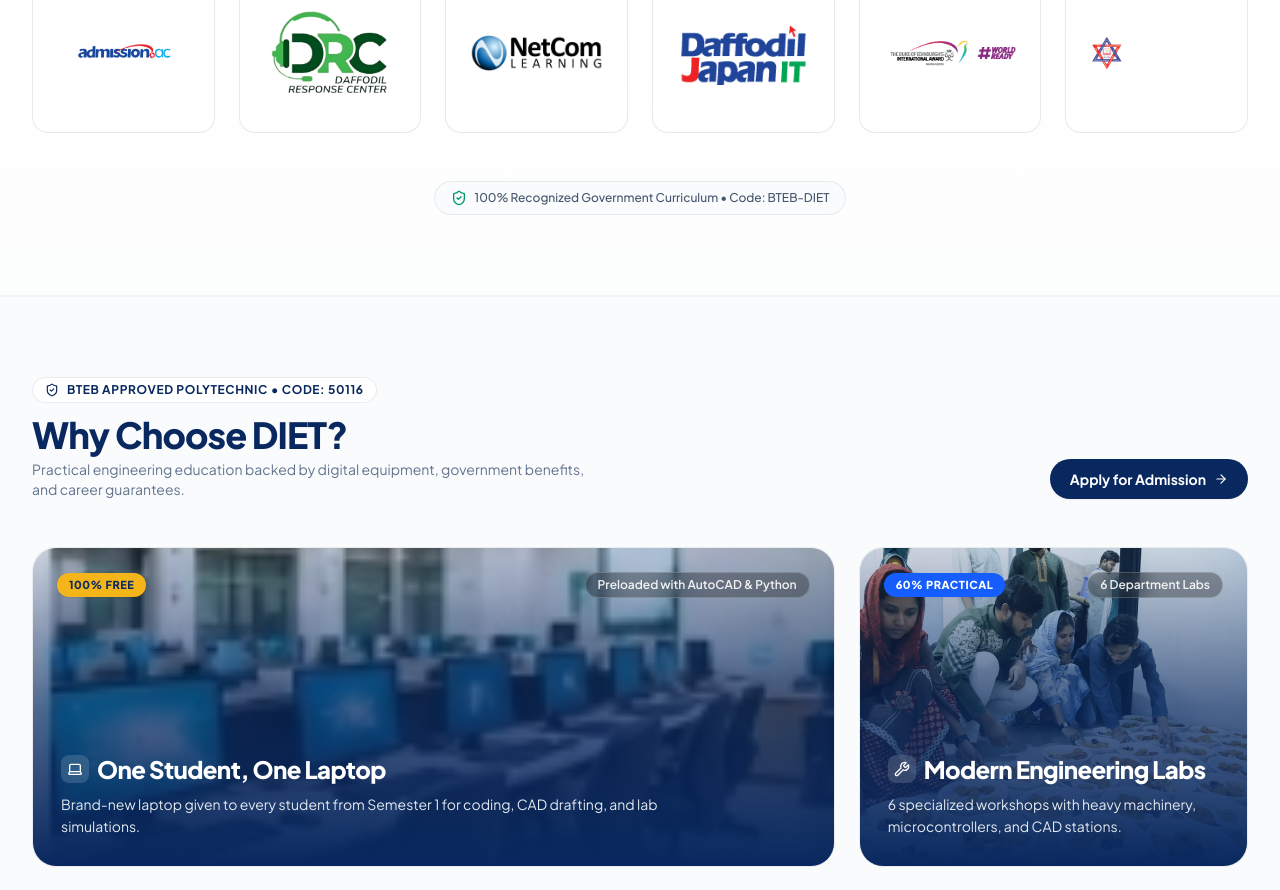
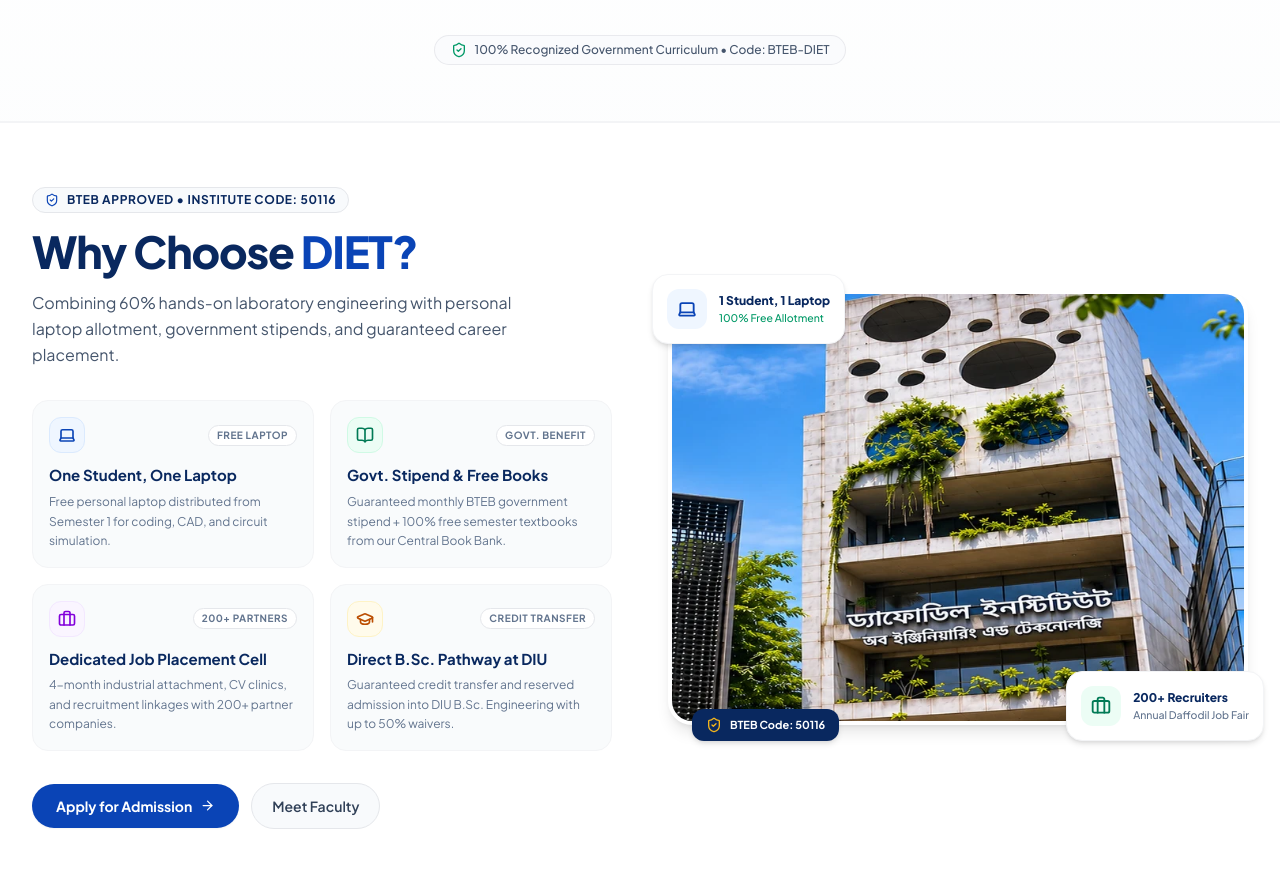
Before and after one commit to attashinn/diiit-test, a Next.js app in the folder landing/: page / in a window 1280 px wide. Shown: the part 2520-3410 px from the top of the page. Built offline with nearby package versions, Linux system fonts and the light colour scheme.

Commit message:
style: elevate Why Choose DIET and Link & Accreditation with clean institutional layout and zero-slop visuals

```diff
--- a/landing/src/components/LinkAccreditation.tsx
+++ b/landing/src/components/LinkAccreditation.tsx
@@ -102,21 +102,15 @@ const accreditationPartners: PartnerItem[] = [
 
 export default function LinkAccreditation() {
   return (
-    <section className="w-full py-16 sm:py-20 bg-white border-y border-gray-100 overflow-hidden relative">
+    <section className="w-full py-10 sm:py-14 bg-white border-y border-gray-100 overflow-hidden relative">
       {/* Background Subtle Gradient Accent */}
       <div className="absolute inset-0 bg-gradient-to-b from-[#F9FBFC]/60 via-white to-[#F9FBFC]/40 pointer-events-none" />
 
       <div className="max-w-[1360px] mx-auto px-4 sm:px-6 lg:px-8 relative z-10">
         {/* Section Header */}
-        <motion.div
-          initial={{ opacity: 0, y: 18 }}
-          whileInView={{ opacity: 1, y: 0 }}
-          viewport={{ once: true, margin: "-40px" }}
-          transition={{ duration: 0.6, ease: [0.22, 1, 0.36, 1] }}
-          className="text-center mb-12 sm:mb-14"
-        >
+        <div className="text-center mb-9 sm:mb-11">
           {/* Tagline */}
-          <div className="inline-flex items-center gap-2 mb-2.5">
+          <div className="inline-flex items-center gap-2 mb-2">
             <span className="w-6 h-[3px] bg-[#F4B51B] rounded-full inline-block" />
             <span className="font-extrabold text-[12px] sm:text-[13px] text-[#09285F] uppercase tracking-[0.08em]">
               Affiliations &amp; Global Network
@@ -129,32 +123,24 @@ export default function LinkAccreditation() {
             Link &amp; Accreditation
           </h2>
 
-          <p className="text-xs sm:text-sm text-slate-500 mt-2.5 max-w-2xl mx-auto leading-relaxed">
+          <p className="text-xs sm:text-sm text-slate-500 mt-2 max-w-2xl mx-auto leading-relaxed">
             Approved by Bangladesh Technical Education Board (BTEB) and collaborating with leading industry enterprises, career platforms, and international academic networks.
           </p>
-        </motion.div>
+        </div>
 
-        {/* 12 Partner & Accreditation Cards Grid (Bigger & Full Native Color) */}
-        <div className="grid grid-cols-2 min-[480px]:grid-cols-3 sm:grid-cols-4 lg:grid-cols-6 gap-4 sm:gap-5 lg:gap-6">
+        {/* 12 Partner & Accreditation Cards Grid (Bigger & Full Native Color, No Shadow) */}
+        <div className="grid grid-cols-2 min-[480px]:grid-cols-3 sm:grid-cols-4 lg:grid-cols-6 gap-3.5 sm:gap-4 lg:gap-5">
           {accreditationPartners.map((item, index) => (
             <motion.a
               key={item.id}
               href={item.url}
               target="_blank"
               rel="noopener noreferrer"
-              initial={{ opacity: 0, y: 15 }}
-              whileInView={{ opacity: 1, y: 0 }}
-              viewport={{ once: true, margin: "-20px" }}
-              transition={{
-                duration: 0.45,
-                delay: index * 0.03,
-                ease: [0.22, 1, 0.36, 1],
-              }}
               whileHover={{ y: -3, transition: { duration: 0.18 } }}
-              className="group bg-white rounded-2xl p-4 sm:p-6 flex flex-col items-center justify-center border border-gray-200/90 hover:border-[#0A44B6] transition-all duration-200 relative min-h-[130px] sm:min-h-[145px] lg:min-h-[160px]"
+              className="group bg-white rounded-2xl p-3 sm:p-5 flex flex-col items-center justify-center border border-gray-200/80 hover:border-[#0A44B6] transition-all duration-200 relative min-h-[110px] sm:min-h-[130px] lg:min-h-[145px]"
             >
               {/* Logo Container (Enlarged & Always Full Color, No Shadow) */}
-              <div className="relative w-full h-16 sm:h-20 lg:h-24 flex items-center justify-center px-1">
+              <div className="relative w-full h-14 sm:h-18 lg:h-20 flex items-center justify-center px-1">
                 <Image
                   src={item.image}
                   alt={item.name}
@@ -166,16 +152,16 @@ export default function LinkAccreditation() {
               </div>
 
               {/* External Link Indicator on Hover */}
-              <div className="absolute top-2.5 right-2.5 opacity-0 group-hover:opacity-100 transition-opacity text-slate-400 group-hover:text-[#0A44B6]">
-                <ExternalLink size={13} />
+              <div className="absolute top-2 right-2 opacity-0 group-hover:opacity-100 transition-opacity text-slate-400 group-hover:text-[#0A44B6]">
+                <ExternalLink size={12} />
               </div>
             </motion.a>
           ))}
         </div>
 
         {/* Verification Ribbon */}
-        <div className="mt-10 sm:mt-12 text-center">
-          <div className="inline-flex items-center gap-2 px-4 py-2 rounded-full bg-[#FAFBFD] border border-gray-200/80 text-[11px] sm:text-xs text-slate-600">
+        <div className="mt-8 sm:mt-10 text-center">
+          <div className="inline-flex items-center gap-2 px-4 py-1.5 rounded-full bg-[#FAFBFD] border border-gray-200/80 text-[11px] sm:text-xs text-slate-600">
             <ShieldCheck className="w-4 h-4 text-emerald-600" />
             <span className="font-medium">
               100% Recognized Government Curriculum &bull; Code: BTEB-DIET
--- a/landing/src/components/ProgramsSection.tsx
+++ b/landing/src/components/ProgramsSection.tsx
@@ -73,7 +73,7 @@ const programs = [
 
 export default function ProgramsSection() {
   return (
-    <section id="programs" className="w-full py-16 sm:py-24 bg-white overflow-hidden">
+    <section id="programs" className="w-full pt-14 sm:pt-20 pb-8 sm:pb-12 bg-white overflow-hidden">
       <div className="max-w-[1360px] mx-auto px-4 sm:px-6 lg:px-8">
         {/* Section Header */}
         <motion.div
--- a/landing/src/components/WhyChooseSection.tsx
+++ b/landing/src/components/WhyChooseSection.tsx
@@ -11,195 +11,177 @@ import {
   BookOpen,
   ArrowRight,
   ShieldCheck,
-  Wrench,
-  Rocket,
-  ArrowUpRight,
+  CheckCircle2,
+  Sparkles,
+  Building2,
+  Users,
 } from "lucide-react";
 
 interface WhyChooseSectionProps {
   onOpenTourModal?: () => void;
 }
 
-const visualPillars = [
+const keyAdvantages = [
   {
-    id: "laptop",
-    badge: "100% FREE",
-    badgeColor: "bg-[#F4B51B] text-[#09285F]",
+    icon: Laptop,
+    iconColor: "text-[#0A44B6] bg-blue-50 border-blue-100",
     title: "One Student, One Laptop",
-    subtitle: "Brand-new laptop given to every student from Semester 1 for coding, CAD drafting, and lab simulations.",
-    image: "/diet/campus/facility-computer-labs.webp",
-    span: "lg:col-span-8",
-    aspect: "aspect-[16/9] sm:aspect-[21/9]",
-    icon: Laptop,
-    stats: "Preloaded with AutoCAD & Python",
+    desc: "Free personal laptop distributed from Semester 1 for coding, CAD, and circuit simulation.",
+    tag: "Free Laptop",
   },
   {
-    id: "labs",
-    badge: "60% PRACTICAL",
-    badgeColor: "bg-blue-600 text-white",
-    title: "Modern Engineering Labs",
-    subtitle: "6 specialized workshops with heavy machinery, microcontrollers, and CAD stations.",
-    image: "/diet/campus/engineering_workshop.webp",
-    span: "lg:col-span-4",
-    aspect: "aspect-[4/3] sm:aspect-[16/10]",
-    icon: Wrench,
-    stats: "6 Department Labs",
+    icon: BookOpen,
+    iconColor: "text-emerald-700 bg-emerald-50 border-emerald-100",
+    title: "Govt. Stipend & Free Books",
+    desc: "Guaranteed monthly BTEB government stipend + 100% free semester textbooks from our Central Book Bank.",
+    tag: "Govt. Benefit",
   },
   {
-    id: "stipend",
-    badge: "GOVT. BENEFIT",
-    badgeColor: "bg-emerald-600 text-white",
-    title: "Monthly Stipend & Free Books",
-    subtitle: "Guaranteed BTEB monthly stipend and complete semester textbooks free from our Central Book Bank.",
-    image: "/diet/campus/facility-digital-library.webp",
-    span: "lg:col-span-4",
-    aspect: "aspect-[4/3] sm:aspect-[16/10]",
-    icon: BookOpen,
-    stats: "100% Free Course Books",
+    icon: Briefcase,
+    iconColor: "text-purple-700 bg-purple-50 border-purple-100",
+    title: "Dedicated Job Placement Cell",
+    desc: "4-month industrial attachment, CV clinics, and recruitment linkages with 200+ partner companies.",
+    tag: "200+ Partners",
   },
   {
-    id: "placement",
-    badge: "200+ RECRUITERS",
-    badgeColor: "bg-purple-600 text-white",
-    title: "Guaranteed Placement Cell",
-    subtitle: "4-month full-time industrial attachment and direct recruitment at the annual Daffodil Job Fair.",
-    image: "/diet/campus/tech_seminar.webp",
-    span: "lg:col-span-4",
-    aspect: "aspect-[4/3] sm:aspect-[16/10]",
-    icon: Briefcase,
-    stats: "95% Corporate Placement",
-  },
-  {
-    id: "diu",
-    badge: "CREDIT TRANSFER",
-    badgeColor: "bg-[#09285F] text-[#F4B51B]",
+    icon: GraduationCap,
+    iconColor: "text-amber-700 bg-amber-50 border-amber-100",
     title: "Direct B.Sc. Pathway at DIU",
-    subtitle: "Guaranteed credit waiver into B.Sc. Engineering at Daffodil International University with alumni scholarships.",
-    image: "/diet/campus/campus-hero-students.webp",
-    span: "lg:col-span-4",
-    aspect: "aspect-[4/3] sm:aspect-[16/10]",
-    icon: GraduationCap,
-    stats: "Up to 50% Tuition Waiver",
+    desc: "Guaranteed credit transfer and reserved admission into DIU B.Sc. Engineering with up to 50% waivers.",
+    tag: "Credit Transfer",
   },
 ];
 
 export default function WhyChooseSection({ onOpenTourModal }: WhyChooseSectionProps) {
   return (
-    <section id="about" className="w-full py-16 sm:py-20 bg-[#FAFBFD] border-t border-gray-100 overflow-hidden">
+    <section id="about" className="w-full pt-12 sm:pt-16 pb-16 sm:pb-20 bg-white border-t border-gray-100 overflow-hidden">
       <div className="max-w-[1360px] mx-auto px-4 sm:px-6 lg:px-8">
 
-        {/* Header (Clean, Punchy, Zero Wall of Text) */}
-        <div className="flex flex-col md:flex-row md:items-end justify-between gap-4 mb-10 sm:mb-12">
-          <div>
-            <div className="inline-flex items-center gap-2 px-3 py-1 rounded-full bg-white border border-gray-200/80 text-[#09285F] text-[11px] sm:text-xs font-bold tracking-wider uppercase mb-3">
-              <ShieldCheck size={14} className="text-[#09285F]" />
-              <span>BTEB Approved Polytechnic &bull; Code: 50116</span>
+        <div className="grid grid-cols-1 lg:grid-cols-12 gap-10 lg:gap-14 items-center">
+
+          {/* Left Column (6 cols): Clean, Concise Highlights */}
+          <div className="lg:col-span-6 text-left">
+            {/* Accreditation Chip */}
+            <div className="inline-flex items-center gap-2 px-3 py-1 rounded-full bg-slate-50 border border-gray-200 text-[#09285F] text-[11px] sm:text-xs font-bold tracking-wider uppercase mb-3.5">
+              <ShieldCheck size={14} className="text-[#0A44B6]" />
+              <span>BTEB Approved &bull; Institute Code: 50116</span>
             </div>
 
-            <h2 className="text-2xl sm:text-3xl lg:text-4xl font-black text-[#09285F] tracking-tight">
-              Why Choose DIET?
+            {/* Main Title */}
+            <h2 className="text-3xl sm:text-4xl lg:text-[44px] font-black text-[#09285F] tracking-tight leading-[1.12] mb-3.5">
+              Why Choose <span className="text-[#0A44B6]">DIET?</span>
             </h2>
-            <p className="text-xs sm:text-sm text-slate-500 mt-1 max-w-xl">
-              Practical engineering education backed by digital equipment, government benefits, and career guarantees.
+
+            {/* Concise 1-sentence value statement */}
+            <p className="text-sm sm:text-base text-slate-600 leading-relaxed font-normal mb-8 max-w-lg">
+              Combining 60% hands-on laboratory engineering with personal laptop allotment, government stipends, and guaranteed career placement.
             </p>
-          </div>
 
-          <Link
-            href="/apply"
-            className="inline-flex items-center gap-2 self-start md:self-auto bg-[#09285F] hover:bg-[#071f4a] text-white text-xs sm:text-sm font-bold px-5 py-2.5 rounded-full transition shadow-xs"
-          >
-            <span>Apply for Admission</span>
-            <ArrowRight size={14} />
-          </Link>
-        </div>
-
-        {/* Visual Bento Grid of Real Institutional Highlights */}
-        <div className="grid grid-cols-1 md:grid-cols-2 lg:grid-cols-12 gap-5 sm:gap-6">
-          {visualPillars.map((item, index) => {
+            {/* 4 Crisp Visual Feature Cards */}
+            <div className="grid grid-cols-1 sm:grid-cols-2 gap-3.5 sm:gap-4 mb-8">
+              {keyAdvantages.map((item) => {
                 const Icon = item.icon;
                 return (
-              <motion.div
-                key={item.id}
-                initial={{ opacity: 0, y: 20 }}
-                whileInView={{ opacity: 1, y: 0 }}
-                viewport={{ once: true, margin: "-30px" }}
-                transition={{ duration: 0.5, delay: index * 0.05, ease: [0.22, 1, 0.36, 1] }}
-                whileHover={{ y: -4, transition: { duration: 0.2 } }}
-                className={`group relative rounded-3xl overflow-hidden border border-gray-200/80 bg-white ${item.span} flex flex-col justify-end min-h-[280px] sm:min-h-[320px]`}
+                  <div
+                    key={item.title}
+                    className="p-4 rounded-2xl border border-gray-100 bg-[#F9FBFC] hover:bg-white hover:border-gray-200 hover:shadow-sm transition-all flex flex-col justify-between"
                   >
-                {/* Background Real Campus Photo */}
-                <div className="absolute inset-0 z-0">
-                  <Image
-                    src={item.image}
-                    alt={item.title}
-                    fill
-                    className="object-cover object-center transition-transform duration-700 ease-out group-hover:scale-105"
-                    sizes="(max-width: 768px) 100vw, (max-width: 1200px) 50vw, 33vw"
-                  />
-                  {/* Atmospheric Gradient Layer */}
-                  <div className="absolute inset-0 bg-gradient-to-t from-[#09285F] via-[#09285F]/70 to-[#09285F]/20 group-hover:via-[#09285F]/60 transition-colors duration-300" />
+                    <div>
+                      <div className="flex items-center justify-between mb-3">
+                        <div className={`w-9 h-9 rounded-xl border flex items-center justify-center ${item.iconColor}`}>
+                          <Icon size={18} strokeWidth={2.2} />
                         </div>
-
-                {/* Top Badge & Stat Chip */}
-                <div className="relative z-10 p-5 sm:p-6 mb-auto flex items-center justify-between gap-2">
-                  <span className={`text-[10.5px] sm:text-[11px] font-black uppercase tracking-wider px-3 py-1 rounded-full shadow-xs ${item.badgeColor}`}>
-                    {item.badge}
-                  </span>
-
-                  <span className="text-[11px] sm:text-xs font-semibold text-white/90 bg-black/30 backdrop-blur-md px-3 py-1 rounded-full border border-white/20">
-                    {item.stats}
+                        <span className="text-[10px] font-bold text-slate-500 uppercase tracking-wider bg-white border border-gray-200 px-2 py-0.5 rounded-full">
+                          {item.tag}
                         </span>
                       </div>
 
-                {/* Bottom Content Overlay (Short, Crisp, Clean) */}
-                <div className="relative z-10 p-5 sm:p-7 text-white">
-                  <div className="flex items-center gap-2 mb-2">
-                    <div className="w-7 h-7 rounded-lg bg-white/15 backdrop-blur-md flex items-center justify-center text-white">
-                      <Icon size={16} />
-                    </div>
-                    <h3 className="text-lg sm:text-xl lg:text-2xl font-black text-white tracking-tight">
+                      <h3 className="text-sm sm:text-[15px] font-bold text-[#09285F] leading-snug mb-1.5">
                         {item.title}
                       </h3>
-                  </div>
 
-                  <p className="text-xs sm:text-sm text-slate-200 line-clamp-2 font-normal leading-relaxed max-w-2xl">
-                    {item.subtitle}
+                      <p className="text-xs text-slate-500 leading-relaxed">
+                        {item.desc}
                       </p>
                     </div>
-              </motion.div>
+                  </div>
                 );
               })}
             </div>
 
-        {/* Bottom Quick Facts Ribbon */}
-        <div className="mt-8 sm:mt-10 p-4 sm:p-5 rounded-2xl bg-white border border-gray-200/80 flex flex-wrap items-center justify-between gap-4 text-xs sm:text-sm text-slate-600">
-          <div className="flex items-center gap-3">
-            <span className="w-2.5 h-2.5 rounded-full bg-emerald-500 animate-pulse" />
-            <span className="font-bold text-[#09285F]">
-              Spring 2026 Admissions Now Open
-            </span>
-            <span className="text-slate-300 hidden sm:inline">|</span>
-            <span className="hidden sm:inline text-slate-500">
-              Direct entry for SSC &bull; HSC (Science/Voc) lateral entry to 3rd/4th semester
-            </span>
+            {/* Action Buttons */}
+            <div className="flex flex-wrap items-center gap-3">
+              <Link
+                href="/apply"
+                className="inline-flex items-center gap-2 bg-[#0A44B6] hover:bg-[#083896] text-white text-xs sm:text-sm font-bold px-6 py-3 rounded-full transition shadow-xs"
+              >
+                <span>Apply for Admission</span>
+                <ArrowRight size={15} />
+              </Link>
+              <Link
+                href="/faculty-members"
+                className="inline-flex items-center gap-2 bg-slate-50 hover:bg-slate-100 text-slate-700 text-xs sm:text-sm font-semibold px-5 py-3 rounded-full border border-gray-200 transition"
+              >
+                <span>Meet Faculty</span>
+              </Link>
+            </div>
           </div>
 
-          <div className="flex items-center gap-4">
-            <Link
-              href="/faculty-members"
-              className="font-bold text-[#09285F] hover:text-[#0A44B6] inline-flex items-center gap-1 transition"
-            >
-              <span>Meet Faculty (22)</span>
-              <ArrowUpRight size={13} />
-            </Link>
-            <Link
-              href="/#programs"
-              className="font-bold text-[#09285F] hover:text-[#0A44B6] inline-flex items-center gap-1 transition"
-            >
-              <span>View 6 Departments</span>
-              <ArrowUpRight size={13} />
-            </Link>
+          {/* Right Column (6 cols): Visual Campus Photo Stack with Floating Stat Badges */}
+          <div className="lg:col-span-6 relative">
+            <div className="relative mx-auto max-w-[540px] lg:max-w-none">
+
+              {/* Main Dhanmondi Campus Building Photo */}
+              <div className="relative rounded-3xl overflow-hidden border-4 border-white shadow-lg bg-slate-100 aspect-[4/3] w-full">
+                <Image
+                  src="/diet/why-building-exact.webp"
+                  alt="DIET Dhanmondi Campus Building"
+                  fill
+                  className="object-cover object-center"
+                  sizes="(max-width: 1024px) 100vw, 50vw"
+                  priority
+                />
               </div>
+
+              {/* Floating Visual Badge 1 (Top Left): 100% Free Laptop */}
+              <div className="absolute -top-4 -left-3 sm:-left-4 bg-white rounded-2xl p-3 sm:p-3.5 shadow-md border border-gray-100 flex items-center gap-3 z-10">
+                <div className="w-10 h-10 rounded-xl bg-blue-50 text-[#0A44B6] flex items-center justify-center flex-shrink-0">
+                  <Laptop size={20} strokeWidth={2.2} />
+                </div>
+                <div>
+                  <div className="text-xs font-black text-[#09285F] leading-tight">
+                    1 Student, 1 Laptop
+                  </div>
+                  <div className="text-[10.5px] font-medium text-emerald-600 mt-0.5">
+                    100% Free Allotment
+                  </div>
+                </div>
+              </div>
+
+              {/* Floating Visual Badge 2 (Bottom Right): Career Placement */}
+              <div className="absolute -bottom-4 -right-3 sm:-right-4 bg-white rounded-2xl p-3 sm:p-3.5 shadow-md border border-gray-100 flex items-center gap-3 z-10">
+                <div className="w-10 h-10 rounded-xl bg-emerald-50 text-emerald-700 flex items-center justify-center flex-shrink-0">
+                  <Briefcase size={20} strokeWidth={2.2} />
+                </div>
+                <div>
+                  <div className="text-xs font-black text-[#09285F] leading-tight">
+                    200+ Recruiters
+                  </div>
+                  <div className="text-[10.5px] font-medium text-slate-500 mt-0.5">
+                    Annual Daffodil Job Fair
+                  </div>
+                </div>
+              </div>
+
+              {/* Floating Visual Badge 3 (Bottom Left): BTEB Affiliation */}
+              <div className="absolute -bottom-4 left-6 hidden sm:flex bg-[#09285F] text-white rounded-xl px-3.5 py-2 shadow-md items-center gap-2 z-10">
+                <ShieldCheck size={16} className="text-[#F4B51B]" />
+                <span className="text-[11px] font-bold">BTEB Code: 50116</span>
+              </div>
+
+            </div>
+          </div>
+
         </div>
 
       </div>
```
Lines whose indentation alone changed are shown as unchanged.
